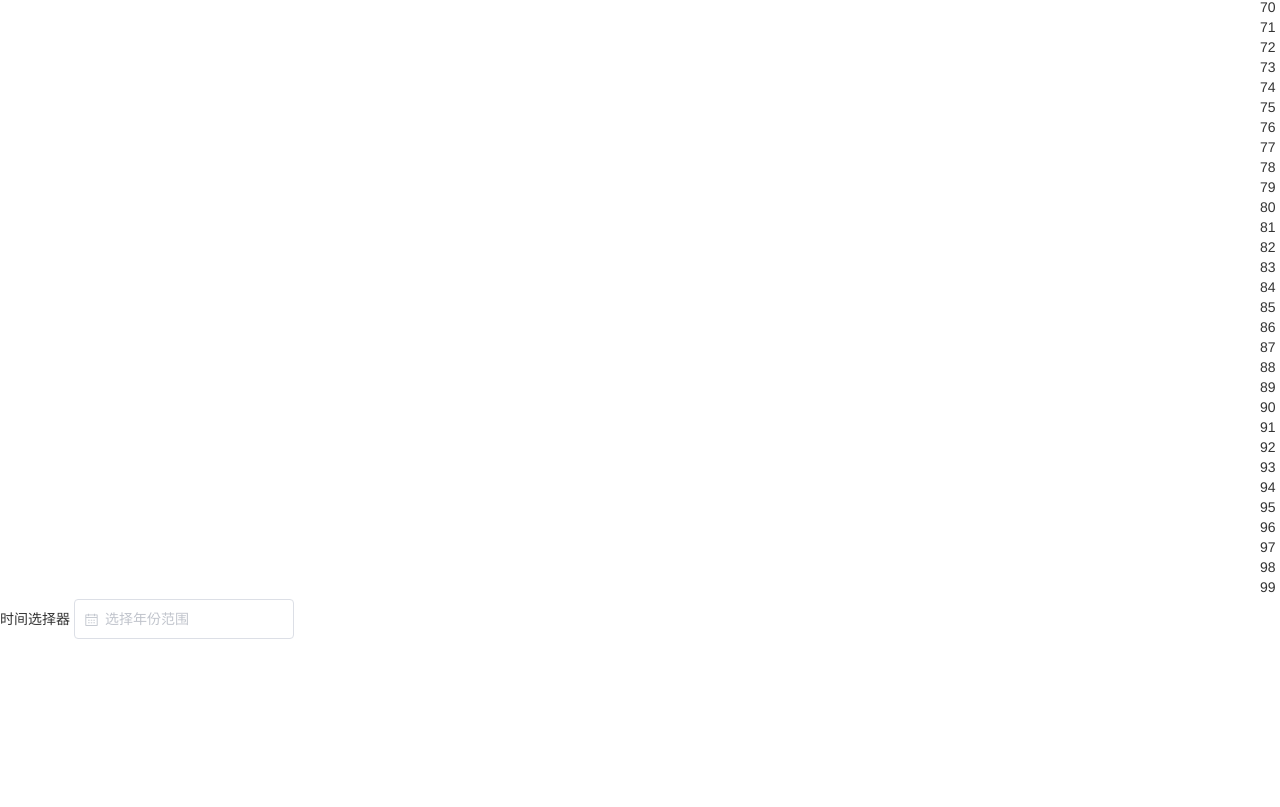
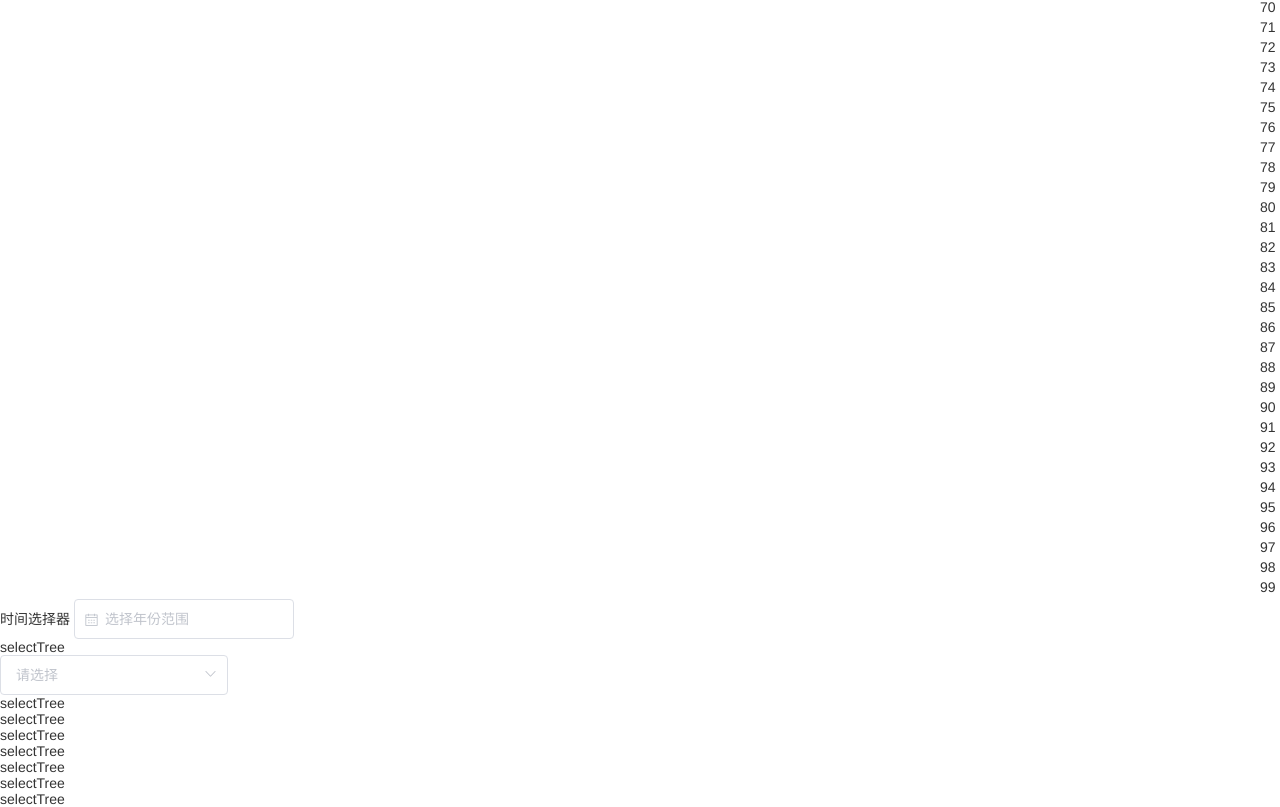
Before and after one commit to lb199422/vue-element, a Vue app: page /test in a window 1280 px wide. Shown: the part 1441-2248 px from the top of the page. Before the commit the page ends 2081 px from the top, so only its background shows below. Built offline with nearby package versions, Linux system fonts and the light colour scheme.

Commit message:
feat(): select Tree

```diff
--- a/src/components/SelectTree.vue
+++ b/src/components/SelectTree.vue
@@ -1,14 +1,242 @@
 <template>
-  <div></div>
+  <el-select
+    ref="select"
+    :value="value"
+    @change="updateValue($event)"
+    placeholder="请选择"
+    :filter-method="filterMethod"
+    :multiple="multiple"
+    @remove-tag="handleRemoveTag"
+    @blur="handleBlur"
+    @focus="handleFocus"
+    v-bind="$attrs"
+    v-on="$listeners"
+    :filterable="filterable"
+  >
+    <template v-if="!multiple">
+      <el-option :label="label" :value="value" class="hide" />
+    </template>
+    <template v-else>
+      <el-option label="placeholder" value="placeholder" class="hide" />
+      <el-option
+        v-for="item in multipleNodeValue"
+        :key="item[selectValueKey]"
+        :label="item[getPropName('label')]"
+        :value="item[selectValueKey]"
+        class="hide"
+      />
+    </template>
+    <el-tree
+      ref="tree"
+      v-bind="treeAttrs"
+      :data="treeData"
+      :props="treeProps"
+      :node-key="treeNodeKey"
+      showLine
+      :showLabelLine="false"
+      highlight-current
+      :expand-on-click-node="false"
+      @current-change="handleCurrentChange"
+      :filter-node-method="filterNodeMethod"
+      :show-checkbox="multiple"
+      @check-change="handleCheckChange"
+    />
+  </el-select>
 </template>
 
 <script>
+const defaultProps = {
+  label: 'label',
+  children: 'children',
+  disabled: 'disabled',
+  isLeaf: 'isLeaf',
+};
+
 export default {
-  name: "SelectTree",
+  name: 'YbTreeSelect',
+  model: {
+    prop: 'value',
+    event: 'change',
+  },
+  props: {
+    value: {
+      default: '',
+    },
+    // 树的数据，同el-tree的data
+    treeData: {
+      type: Array,
+      default: () => [],
+    },
+    // 同el-tree的props
+    treeProps: {
+      type: Object,
+      default: () => ({}),
+    },
+    // 同el-tree的node-key
+    treeNodeKey: {
+      type: String,
+      default: 'id',
+    },
+    // el-select的value在treeData中的键名
+    selectValueKey: {
+      type: String,
+      required: true,
+    },
+    // 是否多选
+    multiple: {
+      type: Boolean,
+      default: false,
+    },
+    // 是否可搜索
+    filterable: {
+      type: Boolean,
+      default: false,
+    },
+  },
   data() {
-    return {};
+    return {
+      defaultProps,
+    };
+  },
+  computed: {
+    label() {
+      const labelName = this.getPropName('label');
+      const valueName = this.selectValueKey;
+
+      let res = this.findTreeNode(this.treeData, (node) => {
+        return node[valueName] === this.value;
+      });
+      return res && res[labelName];
+    },
+    treeRef() {
+      return this.$refs.tree;
+    },
+    // 数组，元素为：多选模式下的value的元素对应的在treeData里面的节点对象
+    multipleNodeValue() {
+      if (
+        !this.multiple ||
+        !Array.isArray(this.value) ||
+        this.treeData.length === 0
+      ) {
+        return [];
+      }
+      return this.value
+        .map((item) => {
+          return this.findTreeNode(
+            this.treeData,
+            (node) => node[this.selectValueKey] === item
+          );
+        })
+        .filter((item) => !!item);
+    },
+    treeAttrs() {
+      const curAttrs = {};
+      const keys = Object.keys(this.$attrs);
+      keys.forEach((item) => {
+        if (item.startsWith('tree-')) {
+          const treeAttrKey = item.split('tree-');
+          curAttrs[treeAttrKey[1]] = this.$attrs[item];
+        }
+      });
+      return curAttrs;
+    },
+  },
+  watch: {
+    value: {
+      handler(newVal) {
+        this.$nextTick(() => {
+          if (this.treeData.length === 0) {
+            return false;
+          }
+          if (this.multiple) {
+            // 多选模式下同步更新树型组件的选中状态
+            this.treeRef.setCheckedKeys(Array.isArray(newVal) ? newVal : []);
+            // this.treeRef.setCheckedKeys(newVal);
+          } else {
+            // 单选模式下同步更新树型组件的选中状态
+            this.treeRef.setCurrentKey(newVal);
+          }
+        });
+      },
+      deep: true,
+      immediate: true,
+    },
+  },
+  methods: {
+    getPropName(prop) {
+      return this.treeProps[prop] || defaultProps[prop];
+    },
+    updateValue(val, node) {
+      if (!node) {
+        this.$nextTick(() => {
+          const node = this.treeRef.getCheckedNodes();
+          this.$emit('select-change', val, node);
+        });
+      } else {
+        this.$emit('select-change', val, node);
+      }
+      // el-select的value和选中节点的对象会传递过去
+      this.$emit('change', val);
+    },
+    handleCurrentChange(node) {
+      const disabledName = this.getPropName('disabled');
+      if (node[disabledName] === true || this.multiple) {
+        // 禁止选中
+        return;
+      }
+
+      this.updateValue(node[this.selectValueKey], node);
+      this.$refs.select.blur();
+    },
+    // 查找树的节点，callback返回true则满足条件
+    findTreeNode(tree, callback) {
+      const childrenName = this.getPropName('children');
+      let res;
+      const traverse = (tree) => {
+        for (let i = 0; i < tree.length; i++) {
+          const node = tree[i];
+          if (callback(node)) {
+            res = node;
+            break;
+          }
+          if (node[childrenName]) {
+            traverse(node[childrenName]);
+          }
+        }
+      };
+      traverse(tree);
+      return res;
+    },
+    filterMethod(val) {
+      console.log(val);
+      this.treeRef.filter(val);
+    },
+    filterNodeMethod(value, data) {
+      const labelName = this.getPropName('label');
+      return data[labelName].includes(value);
+    },
+    handleCheckChange() {
+      const checkedNodes = this.treeRef.getCheckedNodes();
+      this.updateValue(
+        checkedNodes.map((item) => item[this.selectValueKey]),
+        checkedNodes
+      );
+    },
+    handleRemoveTag(id) {
+      this.treeRef.setChecked(id, false);
+    },
+    handleBlur() {
+      this.filterMethod('');
+    },
+    handleFocus() {
+      this.filterMethod('');
+    },
   },
 };
 </script>
 
-<style lang="scss" scoped></style>
+<style lang="scss">
+.hide {
+  display: none;
+}
+</style>
--- a/src/components/Test.vue
+++ b/src/components/Test.vue
@@ -8,30 +8,98 @@
 
     <div class="content-container">
       <div class="container" ref="container">
-        <div v-for="(item, index) in 100" class="item" :ref="'item-' + index" :key="index">
+        <div
+          v-for="(item, index) in 100"
+          class="item"
+          :ref="'item-' + index"
+          :key="index"
+        >
           {{ index }}
         </div>
       </div>
       <div>
-        <div class="icon" @click="handleClick(index)" v-for="(icon, index) in 100" :key="index">
+        <div
+          class="icon"
+          @click="handleClick(index)"
+          v-for="(icon, index) in 100"
+          :key="index"
+        >
           {{ index }}
         </div>
       </div>
     </div>
     <div>时间选择器 <YearRange v-model="time" /></div>
+
+    <div>selectTree</div>
+
+    <SelectTree
+      v-model="tree"
+      :tree-data="treeData"
+      :tree-props="treeProps"
+      tree-node-key="id"
+      select-value-key="id"
+      :filterable="true"
+      :multiple="true"
+      :collapse-tags="true"
+      :tree-check-strictly="true"
+    />
+    <div>selectTree</div>
+    <div>selectTree</div>
+    <div>selectTree</div>
+    <div>selectTree</div>
+    <div>selectTree</div>
+    <div>selectTree</div>
+    <div>selectTree</div>
   </div>
 </template>
 
 <script>
-import request from "@/utils/request";
-import YearRange from "@/components/YearRange";
+import request from '@/utils/request';
+import YearRange from '@/components/YearRange';
+import SelectTree from '@/components/SelectTree.vue';
 export default {
   components: {
     YearRange,
+    SelectTree,
   },
   data() {
     return {
-      time: "",
+      time: '',
+      tree: '',
+      treeData: [
+        {
+          label: '1',
+          id: 1,
+          children: [
+            {
+              label: '1-1',
+              id: 11,
+            },
+            {
+              label: '1-2',
+              id: 12,
+            },
+          ],
+        },
+        {
+          label: '2',
+          id: 2,
+          children: [
+            {
+              label: '2-1',
+              id: 21,
+            },
+            {
+              label: '2-2',
+              id: 22,
+            },
+          ],
+        },
+      ],
+      treeProps: {
+        label: 'label',
+        children: 'children',
+      },
     };
   },
   created() {
@@ -50,10 +118,10 @@ export default {
     handleClick(index) {
       console.log(index, this.$refs[`item-${index}`][0].offsetTop);
       let height = this.$refs[`item-${index}`][0].offsetTop;
-      this.$refs["container"].scrollTo({
+      this.$refs['container'].scrollTo({
         top: height,
         left: 0,
-        behavior: "smooth",
+        behavior: 'smooth',
       });
     },
   },
--- a/src/utils/registerElement.js
+++ b/src/utils/registerElement.js
@@ -1,6 +1,23 @@
-import { Button, Carousel, CarouselItem, Message, DatePicker } from "element-ui";
+import {
+  Button,
+  Carousel,
+  CarouselItem,
+  Message,
+  DatePicker,
+  Tree,
+  Select,
+  Option,
+} from 'element-ui';
 
-const elementsList = [Button, Carousel, CarouselItem, DatePicker];
+const elementsList = [
+  Button,
+  Carousel,
+  CarouselItem,
+  DatePicker,
+  Tree,
+  Select,
+  Option,
+];
 
 export default (vue) => {
   elementsList.forEach((item) => {
```
Also changed, not shown: package.json (+7 -0 lines).
